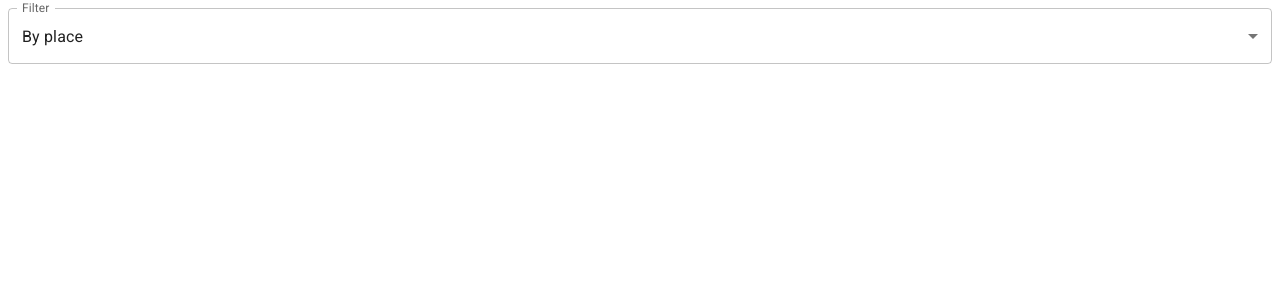
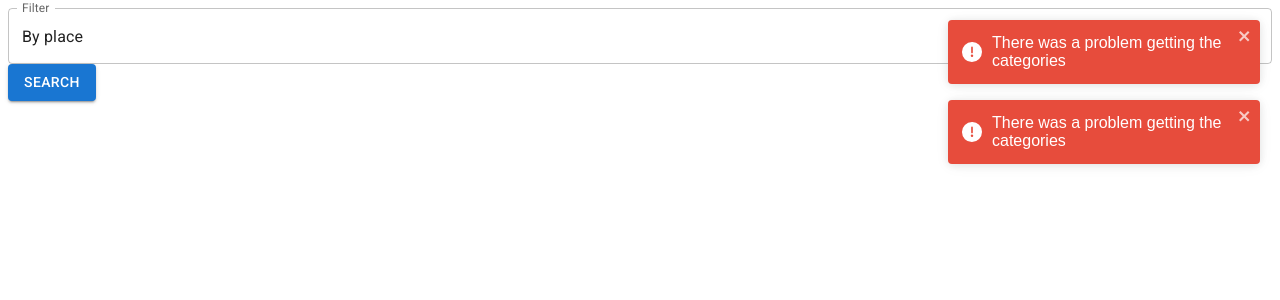
Before and after one commit to CorwinMoyne/poppulo, a React app: page / in a window 1280 px wide. Shown: the top 300 px of the page. Built offline with nearby package versions, Linux system fonts and the light colour scheme.

Commit message:
feat: add basic form

```diff
--- a/config/webpack.common.js
+++ b/config/webpack.common.js
@@ -17,6 +17,10 @@ module.exports = {
           },
         ],
       },
+      {
+        test: /\.css$/,
+        use: ["style-loader", "css-loader"],
+      },
     ],
   },
   output: {
--- a/package.json
+++ b/package.json
@@ -33,6 +33,7 @@
     "@typescript-eslint/eslint-plugin": "^5.21.0",
     "@typescript-eslint/parser": "^5.21.0",
     "babel-loader": "^8.2.5",
+    "css-loader": "^6.7.1",
     "eslint": "^8.14.0",
     "eslint-config-prettier": "^8.5.0",
     "eslint-plugin-import": "^2.26.0",
@@ -45,6 +46,7 @@
     "lint-staged": "^12.4.1",
     "prettier": "^2.6.2",
     "react-refresh": "^0.13.0",
+    "style-loader": "^3.3.1",
     "typescript": "^4.6.3",
     "webpack": "^5.72.0",
     "webpack-cli": "^4.9.2",
@@ -60,6 +62,7 @@
     "react-dom": "^18.1.0",
     "react-redux": "^8.0.1",
     "react-router-dom": "^6.3.0",
+    "react-toastify": "^8.2.0",
     "react-xml-parser": "^1.1.8",
     "styled-components": "^5.3.5",
     "styled-system": "^5.1.5",
--- a/src/App.tsx
+++ b/src/App.tsx
@@ -1,17 +1,26 @@
 import * as React from "react";
+import { ToastContainer } from "react-toastify";
+import "react-toastify/dist/ReactToastify.css";
 import Events from "./features/Events/containers/Events";
 
 interface Props {}
 
 const App: React.FunctionComponent<Props> = () => {
-  // React.useEffect(() => {
-  //   const response = require("./results.json");
-  //   const results = response.result.event;
-  //   console.log(results);
-  // }, []);
   return (
     <div>
       <Events />
+      <ToastContainer
+        position="top-right"
+        autoClose={3000}
+        hideProgressBar
+        newestOnTop
+        closeOnClick
+        rtl={false}
+        pauseOnFocusLoss
+        draggable
+        pauseOnHover
+        theme="colored"
+      />
     </div>
   );
 };
--- a/src/features/Events/containers/Events.tsx
+++ b/src/features/Events/containers/Events.tsx
@@ -1,9 +1,10 @@
-import { SelectChangeEvent } from "@mui/material";
+import { Button, SelectChangeEvent } from "@mui/material";
 import * as React from "react";
 import { useAppDispatch, useAppSelector } from "../../../app/hooks";
 import Select from "../../../components/Select/Select";
 import { ByFilter } from "../../enums/byFilter";
 import {
+  getEvents,
   getEventsCategories,
   selectPlaceCategories,
   selectTopicCategories,
@@ -37,8 +38,16 @@ const Events: React.FunctionComponent<Props> = (props) => {
     }
   }, [topicCategories]);
 
+  const handleSubmit = (event: React.FormEvent<HTMLFormElement>) => {
+    event.preventDefault();
+    const query = filter === ByFilter.ByPlace ? place : topic;
+    if (query) {
+      dispatch(getEvents(query));
+    }
+  };
+
   return (
-    <div>
+    <form onSubmit={handleSubmit}>
       <Select
         label="Filter"
         value={filter}
@@ -65,7 +74,11 @@ const Events: React.FunctionComponent<Props> = (props) => {
           options={topicCategories}
         />
       )}
-    </div>
+
+      <Button type="submit" variant="contained">
+        Search
+      </Button>
+    </form>
   );
 };
 
--- a/src/features/Events/eventsApi.ts
+++ b/src/features/Events/eventsApi.ts
@@ -1,10 +1,6 @@
 // @ts-ignore
 import XMLParser from "react-xml-parser";
 import { ByFilter } from "../enums/byFilter";
-
-// we have to retrieve it in xml and format to json as it contains duplicate keys
-const endPoint =
-  "https://www.vizgr.org/historical-events/search.php?format=json&begin_date=-%203000000&end_date=20151231&lang=en&limit=10";
 
 const toJson = (data: any) => {
   const xml = new XMLParser().parseFromString(data);
@@ -34,7 +30,8 @@ const toJson = (data: any) => {
   return results;
 };
 
-export const fetchEvents = async () => {
+export const fetchEvents = async (query: string) => {
+  const endPoint = `https://www.vizgr.org/historical-events/search.php?format=xml&begin_date=-3000000&end_date=20151231&query=${query}&lang=en`;
   return fetch(endPoint)
     .then((response) => response.text())
     .then((str) => toJson(str));
--- a/src/features/Events/eventsSlice.ts
+++ b/src/features/Events/eventsSlice.ts
@@ -1,6 +1,7 @@
 import { createAsyncThunk, createSlice } from "@reduxjs/toolkit";
 import { RootState } from "../../app/store";
-import { fetchCategoriesFromJson } from "./eventsApi";
+import { showToast } from "../../services/toastService";
+import { fetchCategoriesFromJson, fetchEvents } from "./eventsApi";
 
 export interface EventsState {
   events: any; // TODO: create model
@@ -14,15 +15,15 @@ const initialState: EventsState = {
   topicCategories: [],
 };
 
-export const getEvents = createAsyncThunk(
+export const getEvents = createAsyncThunk<void, string>(
   "events/getEvents",
-  async (_, thunkAPI) => {
+  async (query, thunkAPI) => {
     try {
-      const events = await fetchCategoriesFromJson();
-      // thunkAPI.dispatch(addEvents(events));
+      const events = await fetchEvents(query);
+      thunkAPI.dispatch(addEvents(events));
     } catch (error) {
-      console.log(error);
-      // TODO: handle error
+      console.error(error);
+      showToast(`No results found for query ${query}`, "error");
     }
   }
 );
@@ -36,7 +37,7 @@ export const getEventsCategories = createAsyncThunk(
       thunkAPI.dispatch(setTopicCategories(categories.topicCategories));
     } catch (error) {
       console.error(error);
-      // TODO: handle error
+      showToast("There was a problem getting the categories", "error");
     }
   }
 );
--- /dev/null
+++ b/src/services/toastService.ts
@@ -0,0 +1,5 @@
+import { toast, TypeOptions } from "react-toastify";
+
+export const showToast = (message: string, type: TypeOptions = "success") => {
+  toast(message, { type: type });
+};
```
Also changed, not shown: .eslintrc.js, 1 other file (tests, documents, lock files or other folders).
